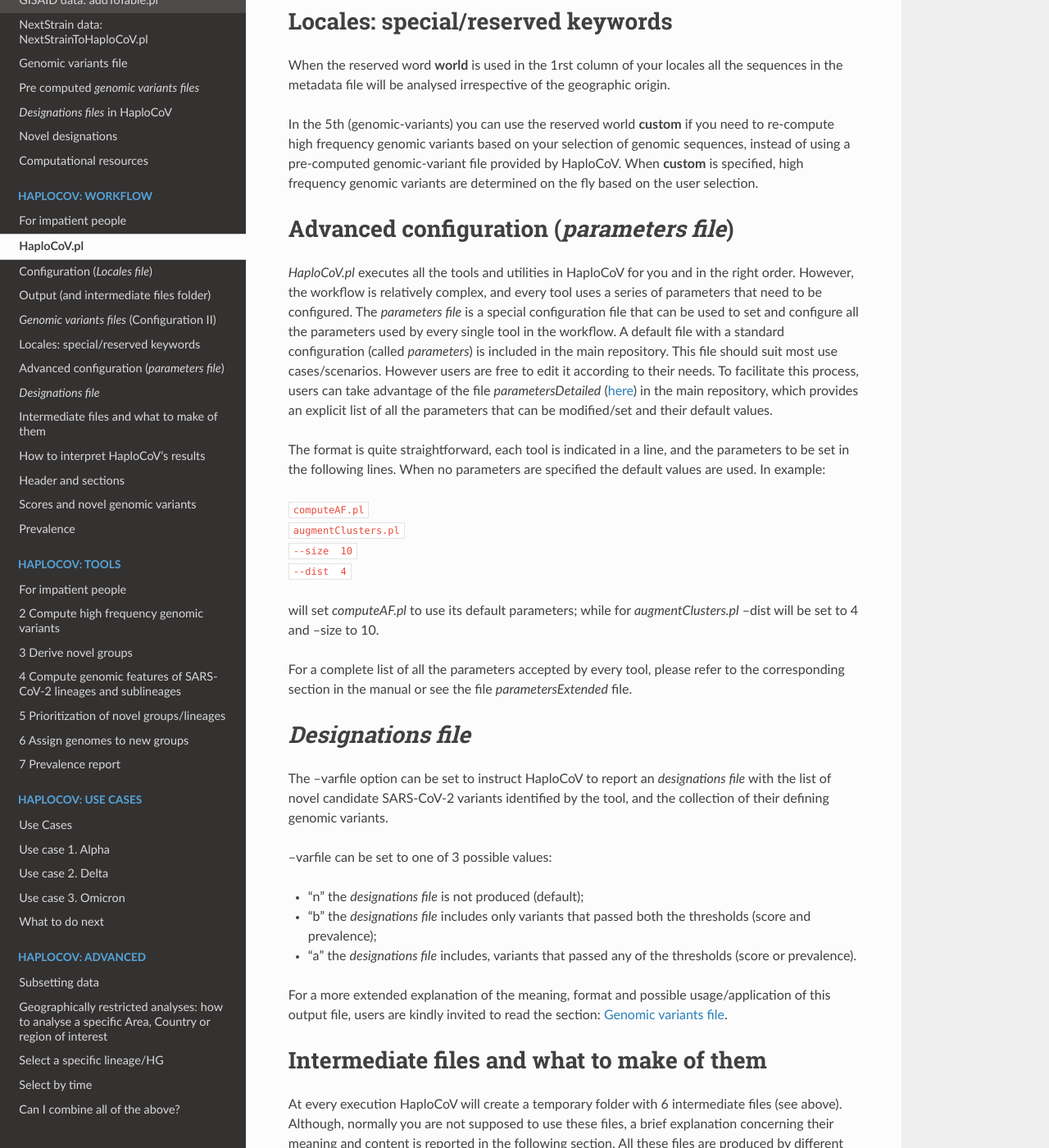
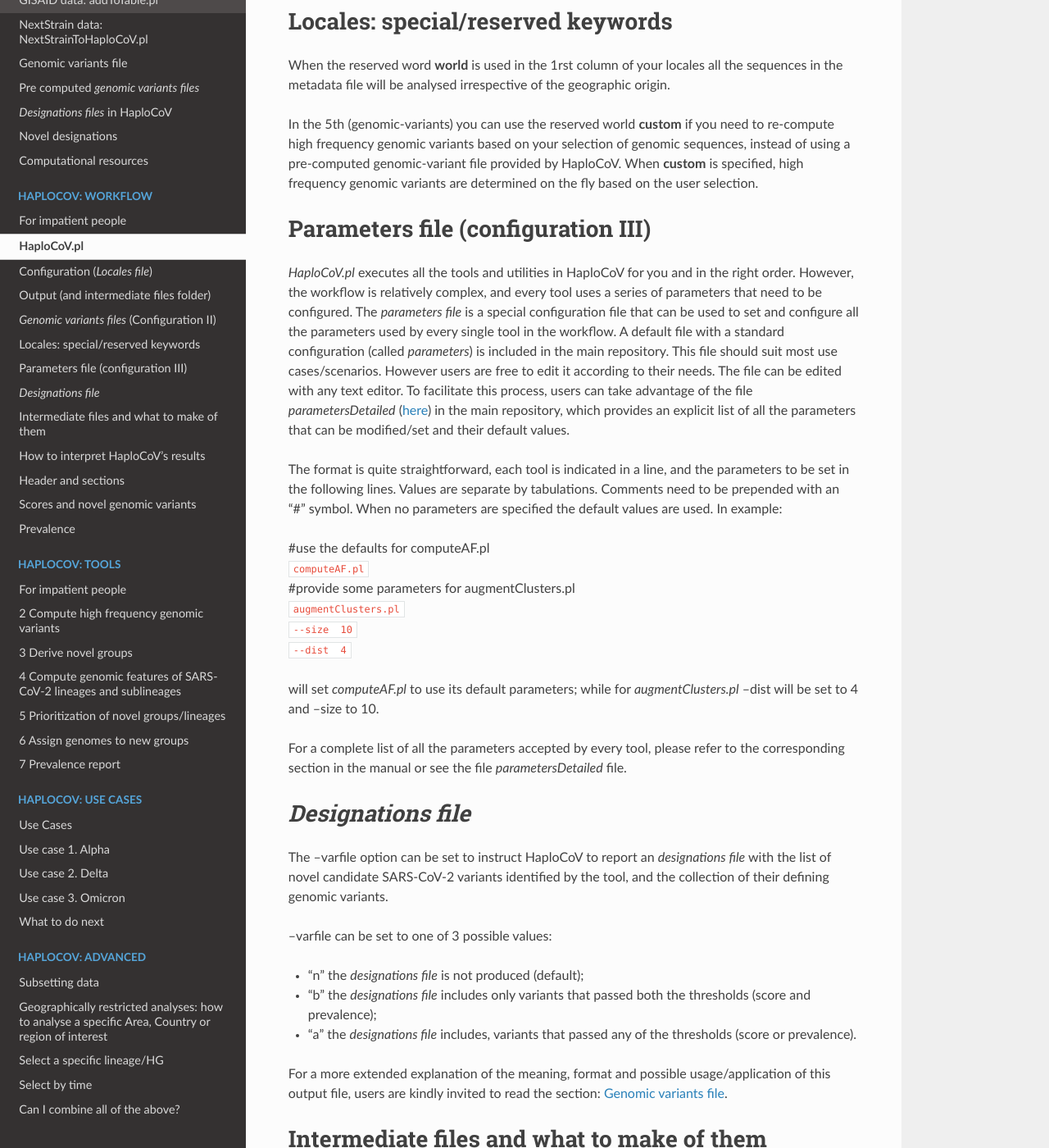
Before and after one commit to matteo14c/HaploCoV, a Sphinx documentation site: the page built from docs/source/haplocov.rst, in a window 1280 px wide and 1400 px high, scrolled down 3890 px. Shown: the whole window at 82% size. Built offline with Sphinx 7.4.7 and the Read the Docs theme 2.0.0, drawn with Linux system fonts in a browser that asks for light colours.

Commit message:
Update haplocov.rst

```diff
--- a/docs/source/haplocov.rst
+++ b/docs/source/haplocov.rst
@@ -150,17 +150,20 @@ When the reserved word **world** is used in the 1rst column of your locales all
 
 In the 5th (genomic-variants) you can use the reserved world **custom** if you need to re-compute high frequency genomic variants based on your selection of genomic sequences, instead of using a pre-computed genomic-variant file provided by HaploCoV. When **custom** is specified, high frequency genomic variants are determined on the fly based on the user selection.
 
-Advanced configuration (*parameters file*)
-==========================================
+Parameters file (configuration III)
+=====================================
 
 *HaploCoV.pl* executes all the tools and utilities in HaploCoV for you and in the right order. However, the workflow is relatively complex, and every tool uses a series of parameters that need to be configured.
 The *parameters file* is a special configuration file that can be used to set and configure all the parameters used by  every single tool in the workflow.
-A default file with a standard configuration (called *parameters*) is included in the main repository. This file should suit most use cases/scenarios. However users are free to edit it according to their needs.
+A default file with a standard configuration (called *parameters*) is included in the main repository. This file should suit most use cases/scenarios. However users are free to edit it according to their needs. The file can be edited with any text editor.
 To facilitate this process, users can take advantage of the file *parametersDetailed* (`here <https://github.com/matteo14c/HaploCoV/blob/bd0d15859a1cffc1b591f4b664530d0103576077/parametersDetailed>`_) in the main repository, which provides an explicit list of all the parameters that can be modified/set and their default values.
 
-The format is quite straightforward, each tool is indicated in a line, and the parameters to be set in the following lines. When no parameters are specified the default values are used. In example:
+The format is quite straightforward, each tool is indicated in a line, and the parameters to be set in the following lines. Values are separate by tabulations. Comments need to be prepended with an "#" symbol.
+When no parameters are specified the default values are used. In example:
 
+| #use the defaults for computeAF.pl
 | ``computeAF.pl``
+| #provide some parameters for augmentClusters.pl
 | ``augmentClusters.pl``
 | ``--size  10``
 | ``--dist  4``
@@ -168,7 +171,7 @@ The format is quite straightforward, each tool is indicated in a line, and the p
 will set *computeAF.pl* to use its default parameters;
 while for *augmentClusters.pl* --dist will be set to 4 and --size to 10.
 
-For a complete list of all the parameters accepted by every tool, please refer to the corresponding section in the manual or see the file *parametersExtended* file.
+For a complete list of all the parameters accepted by every tool, please refer to the corresponding section in the manual or see the file *parametersDetailed* file.
 
 
 *Designations file*
```
